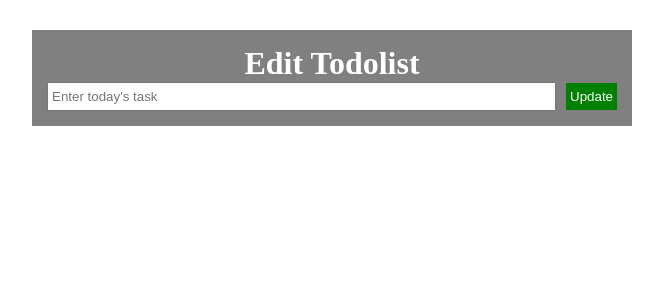
After one commit to Aladdin4u/phptodos, a PHP site: page /edit.php in a window 1280 px wide. The commit adds this page. Shown: the top 300 px of the page, without its empty margins (308-971 px from the left). Run offline with PHP 8.4, Linux system fonts and the light colour scheme; data that the repository does not hold is empty.

Commit message:
initial commit

```diff
--- a/css/styles.css
+++ b/css/styles.css
@@ -45,7 +45,6 @@ div > .content {
     margin: 10px 0;
 }
 .content {
-    border-left: 4px solid red;
     display: flex;
     justify-content: space-between;
     align-items: center;
--- /dev/null
+++ b/edit.php
@@ -0,0 +1,41 @@
+<?php
+include("conn.php");
+$getTask = $_GET["get-task"];
+if(isset($_POST['task'])) {
+        if(!empty($_POST['task']) && !empty($_GET['edit-task'])) {
+            $task = $_POST['task'];
+            $id = $_GET['edit-task'];
+            echo $id;
+            $sql  = "UPDATE `todos` SET `task` = '$task' WHERE `todos`.`id` = $id";
+            $query_run = mysqli_query($conn, $sql);
+            if($query_run) {
+                echo "<script>alert('task updated succesfully');</script>";
+                echo "<script>window.location='index.php'</script>";
+            } else {
+                echo "<script>alert('Something Went Wrong. Please try again.');</script>";
+            }
+        } else  {
+            echo "please enter a valid string";
+        }
+    }
+?>
+
+<!DOCTYPE html>
+<html lang="en">
+<head>
+    <meta charset="UTF-8">
+    <meta http-equiv="X-UA-Compatible" content="IE=edge">
+    <meta name="viewport" content="width=device-width, initial-scale=1.0">
+    <title>Todolist</title>
+    <link rel="stylesheet" href="css/styles.css">
+</head>
+<body>
+<header>
+    <h1>Edit Todolist</h1>
+    <form action="" method="POST" class="form-container">
+    <input type="text" name="task" placeholder="Enter today's task" value="<?php echo $getTask ?>" class="input-text" required>
+    <button type="submit" value="Submit" class="btn">Update</button>
+    </form>
+</header>
+</body>
+</html>
```
Also changed, not shown: index.php (+26 -21 lines).
